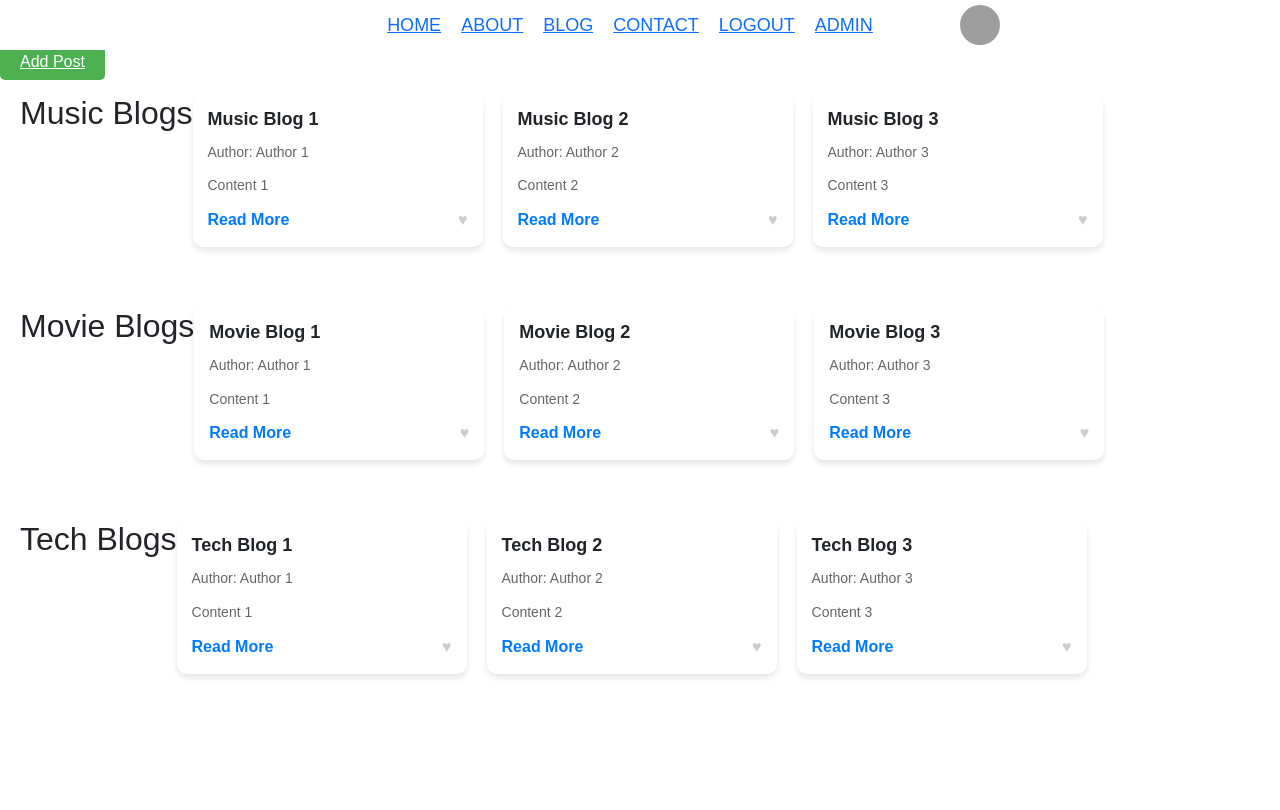
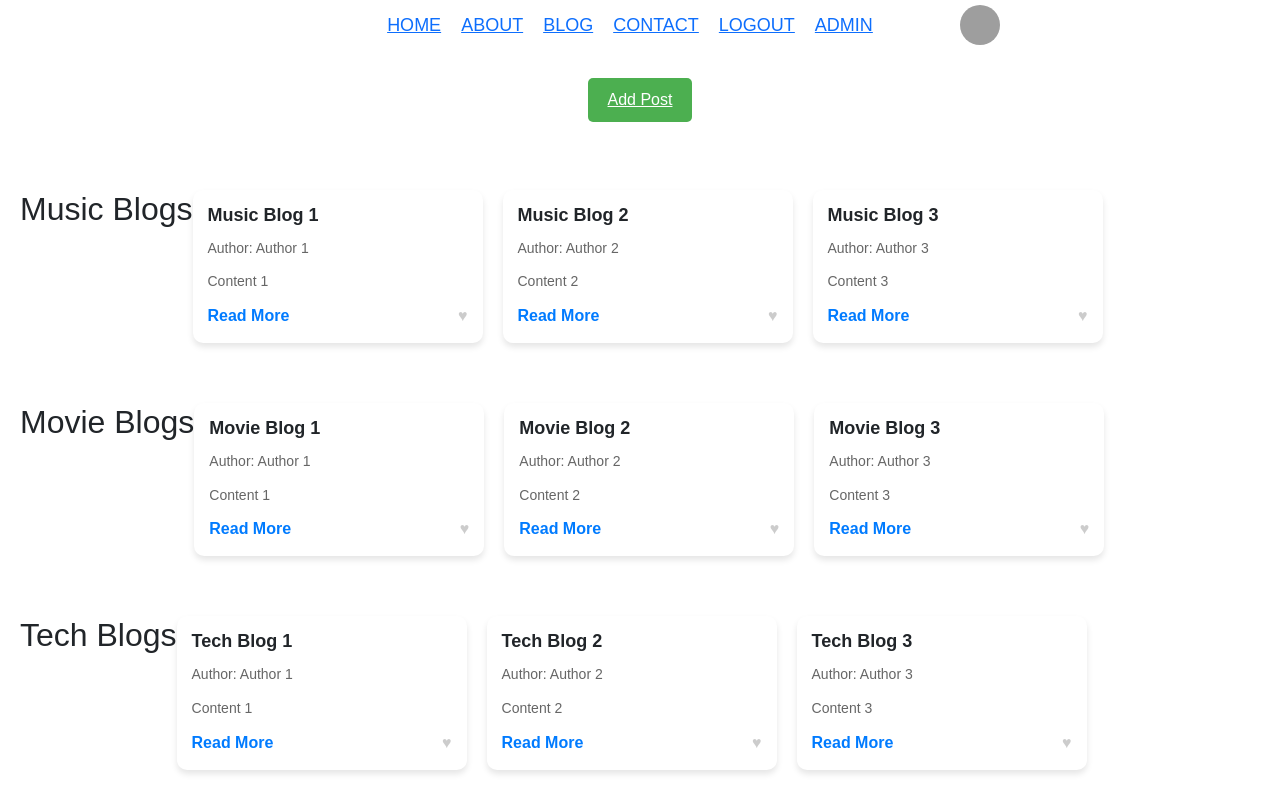
Before and after one commit to Rajiv-Bhandari/React-Coursework, a React (Create React App) app: page /blogs in a window 1280 px wide. Built offline with nearby package versions, Linux system fonts and the light colour scheme; grey boxes are pictures that could not be loaded; some icons are missing.

Commit message:
add post button css and design

```diff
--- /dev/null
+++ b/src/components/posts/addPostButton.css
@@ -0,0 +1,10 @@
+.center-container {
+    display: flex;
+    justify-content: center;
+    align-items: center;
+    height: 15vh; /* Center vertically */
+  }
+
+  .addPostButton {
+    /* Add any additional styles for the button */
+  }
--- a/src/components/posts/addpostbutton.js
+++ b/src/components/posts/addpostbutton.js
@@ -1,12 +1,13 @@
 import React from 'react';
 import { Link } from "react-router-dom";
+import "./addPostButton.css"; // Import CSS file for styling
 
-export default function addPostButton() {
+export default function AddPostButton() {
   return (
-    <div>
-        <Link to="/addpost" className="addPostButton">
-          Add Post
-        </Link>
+    <div className="center-container"> {/* Container to center the button */}
+      <Link to="/addpost" className="addPostButton">
+        Add Post
+      </Link>
     </div>
   );
 }
```
